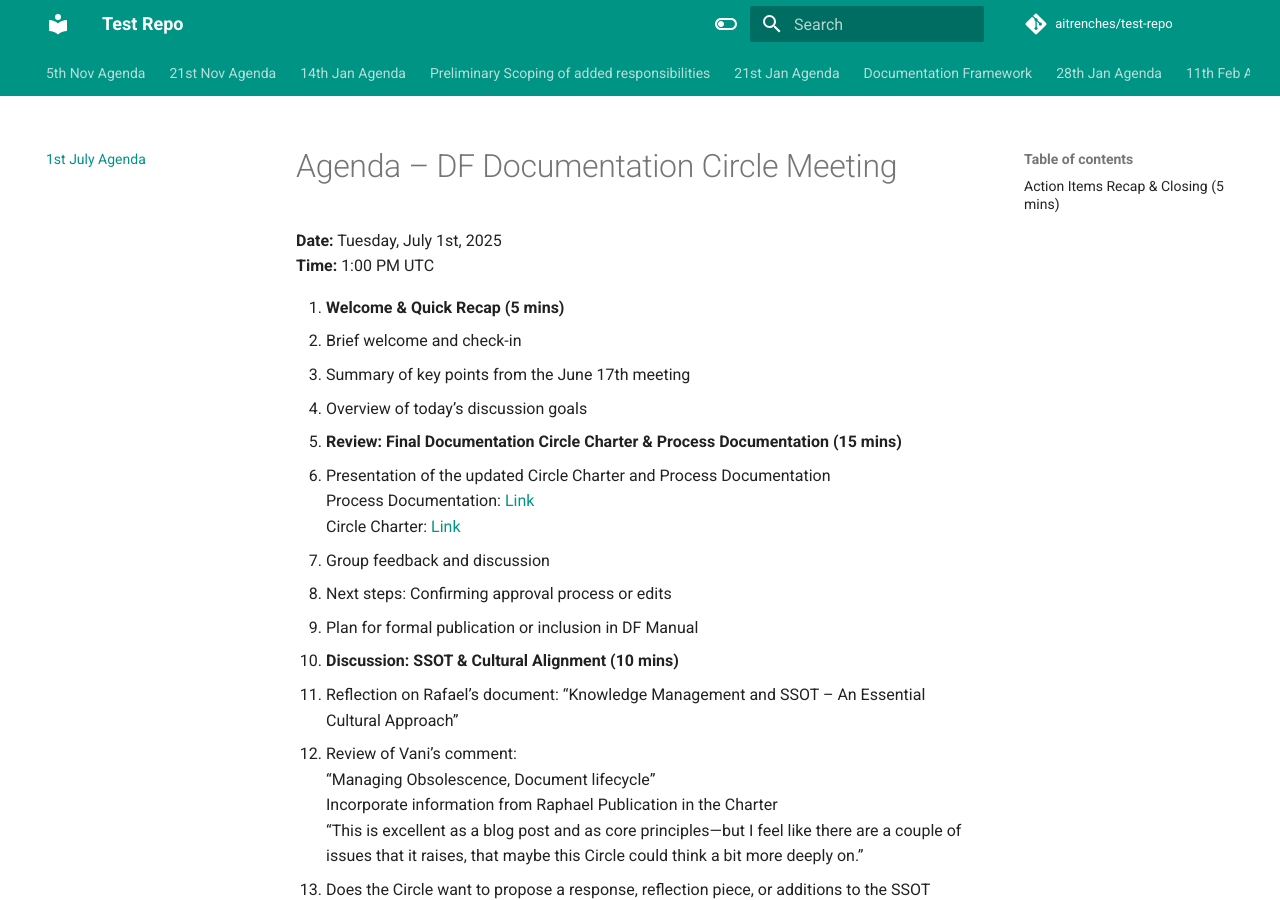
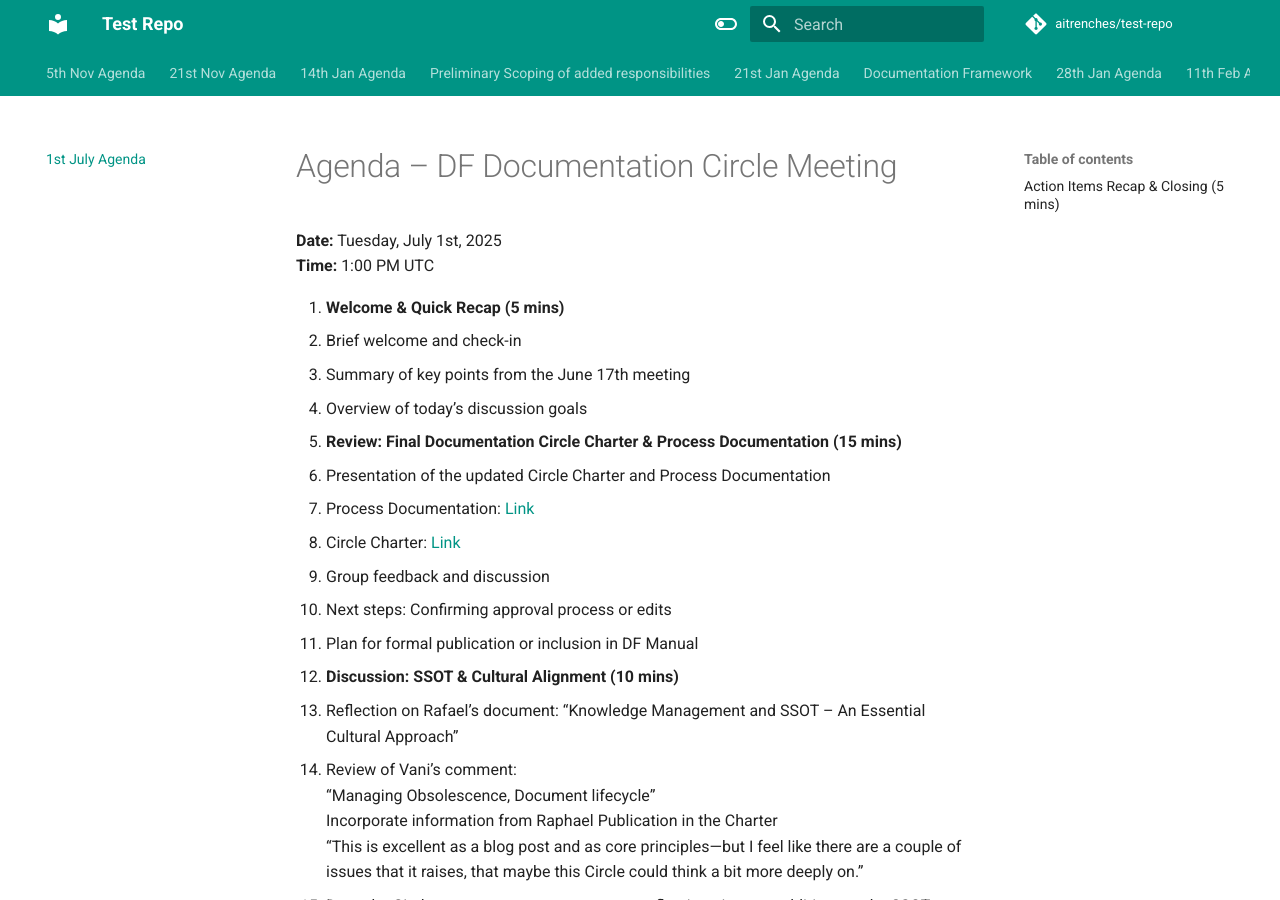
Before and after one commit to aitrenches/test-repo, an MkDocs documentation site: the page built from docs/1st-july-agenda.md, in a window 1280 px wide and 900 px high. Built offline with MkDocs 1.6.1 and Material for MkDocs 9.7.7, drawn with Linux system fonts in a browser that asks for light colours; comment, search, counter and statistics services are not loaded.

```diff
--- a/docs/1st-july-agenda.md
+++ b/docs/1st-july-agenda.md
@@ -9,8 +9,8 @@
 
 2. **Review: Final Documentation Circle Charter & Process Documentation (15 mins)**
    - Presentation of the updated Circle Charter and Process Documentation
-     Process Documentation: [Link](https://docs.google.com/document/d/1URlC_HlQM4mTfvtdxFa2ufCk8yqnK9-3mVXhf7jUUvo/edit?tab=t.0)
-     Circle Charter: [Link](https://docs.google.com/document/d/1sfF5p_j2LJcVvjM5Qs8MJeCptjGXzBR5R3lJrG57m2c/edit?tab=t.vuduqfil96z1)
+   - Process Documentation: [Link](https://docs.google.com/document/d/1URlC_HlQM4mTfvtdxFa2ufCk8yqnK9-3mVXhf7jUUvo/edit?tab=t.0)
+   - Circle Charter: [Link](https://docs.google.com/document/d/1sfF5p_j2LJcVvjM5Qs8MJeCptjGXzBR5R3lJrG57m2c/edit?tab=t.vuduqfil96z1)
    - Group feedback and discussion
    - Next steps: Confirming approval process or edits
    - Plan for formal publication or inclusion in DF Manual
@@ -22,20 +22,20 @@
      Incorporate information from Raphael Publication in the Charter
      “This is excellent as a blog post and as core principles—but I feel like there are a couple of issues that it raises, that maybe this Circle could think a bit more deeply on.”
    - Does the Circle want to propose a response, reflection piece, or additions to the SSOT guidelines?
-     “Circle needs to go back and take another look at the publication, also make a copy of the document before commenting and discussing.
-     A link to our copy: [Link](https://docs.google.com/document/d/1h1TJf1Nxk589GfaL9NADT6Kcb_xYbuG9uGxrWEvzuRY/edit?tab=t.0)
+   - “Circle needs to go back and take another look at the publication, also make a copy of the document before commenting and discussing.
+   - A link to our copy: [Link](https://docs.google.com/document/d/1h1TJf1Nxk589GfaL9NADT6Kcb_xYbuG9uGxrWEvzuRY/edit?tab=t.0)
 
 4. **Circle & Documentation Coordination (10 mins)**
    - Status check on June 17th Action Points
    - Ongoing tracking sheet & internal coordination
    - Documentation Circle Onboarding guide in collaboration with the Onboarding Circle.
-     Update: DF Book Content proofreading - Vani’s update. See [Link](https://docs.google.com/document/d/1h8lxLSgLvbXe70_ZBFj4attYJv9DZ9Z59a6eLtBzwWY/edit?usp=sharing)
+   - Update: DF Book Content proofreading - Vani’s update. See [Link](https://docs.google.com/document/d/1h8lxLSgLvbXe70_ZBFj4attYJv9DZ9Z59a6eLtBzwWY/edit?usp=sharing)
 
 5. **Google Docs to MkDocs Automation: Next Steps (10 mins)**
    - Recap of MVP success
    - What’s needed for defining BRD / feature set for community-wide adoption
    - Action item: Schedule technical walkthrough session (optional)
-     Action Point: Needs further discussion urgently - Champion Princess
+   - Action Point: Needs further discussion urgently - Champion Princess
 
 6. **Open Discussion / Updates (10 mins)**
    - General feedback, blockers, or ideas
@@ -43,7 +43,7 @@
      We should have a meeting on this next week by Tuesday 12PM UTC
    - Suggestions for documentation improvement or community support
 
-### Action Items Recap & Closing (5 mins)
+## Action Items Recap & Closing (5 mins)
 - Summarize agreed next steps
 - Assign responsibilities
 - Confirm follow-ups and deadlines
```
